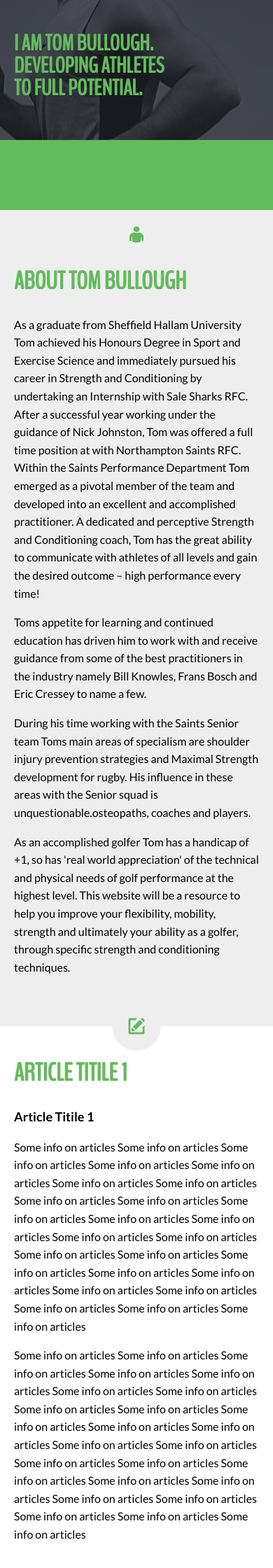
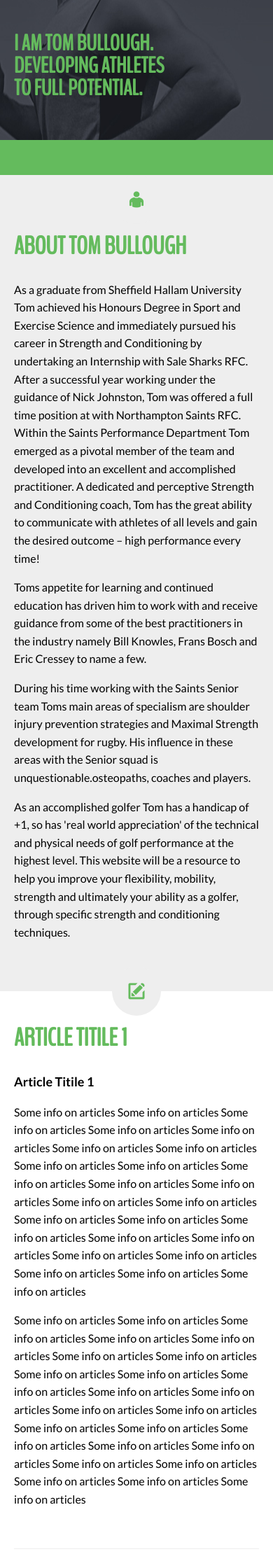
Before and after one commit to tbullough/tbullough.github.io, a Jekyll site: the page built from index.html, in a window 390 px wide. Shown: the top 2240 px of the page at 70% size. Built offline with Jekyll 4.4.1, drawn with Linux system fonts in a browser that asks for light colours; Markdown is read by kramdown in place of the engine named in the settings.

Commit message:
Updated navigation height

```diff
--- a/css/tombullough.css
+++ b/css/tombullough.css
@@ -164,7 +164,10 @@ p { margin: 0 0 1em; }
 
 @media only screen and (max-width : 640px) {
 
-	#navigation { top: 200px; }
+	#navigation {
+		height: 50px;
+		top: 200px;
+	}
 
 }
 
```
Also changed, not shown: 1 other file.
